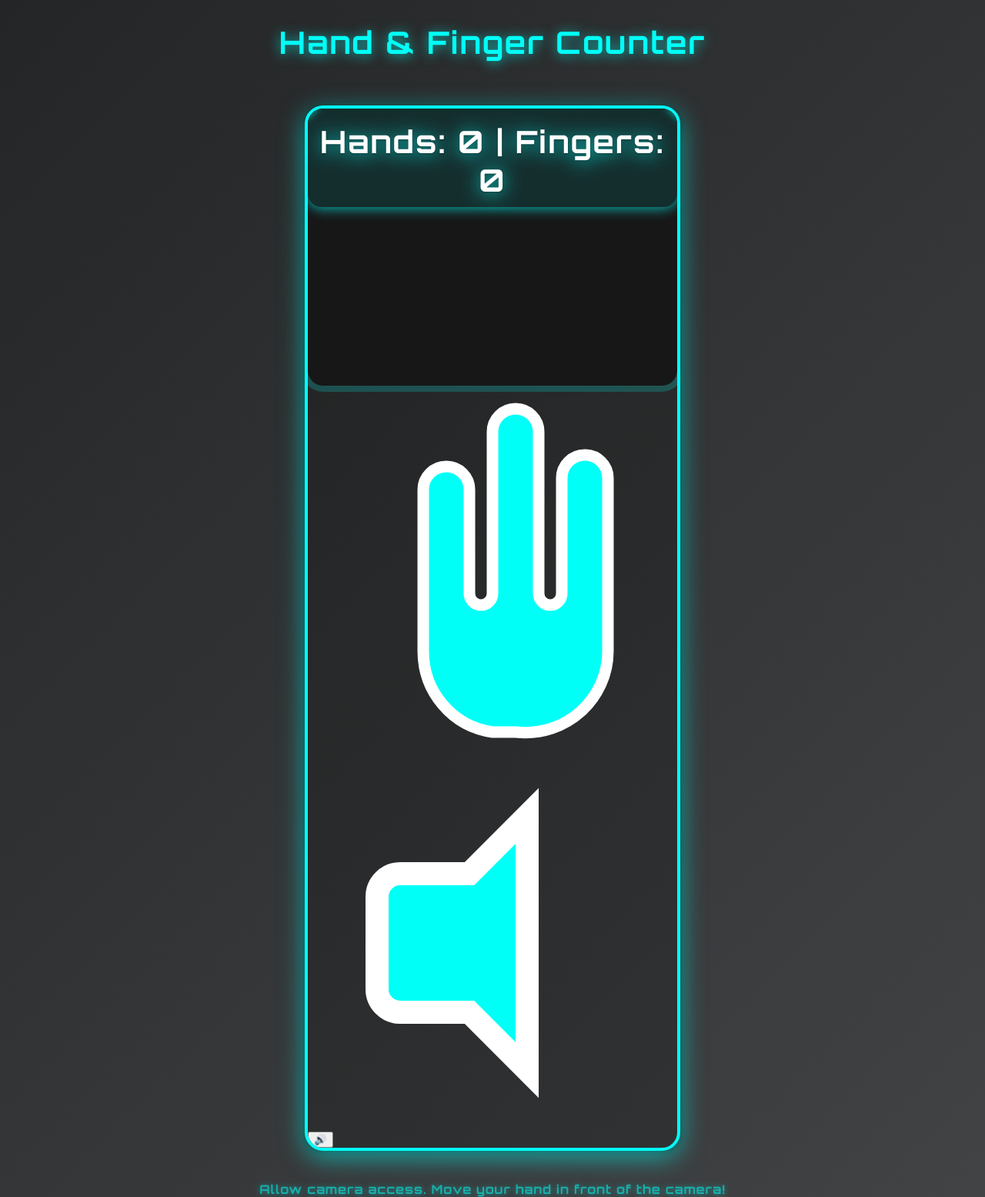
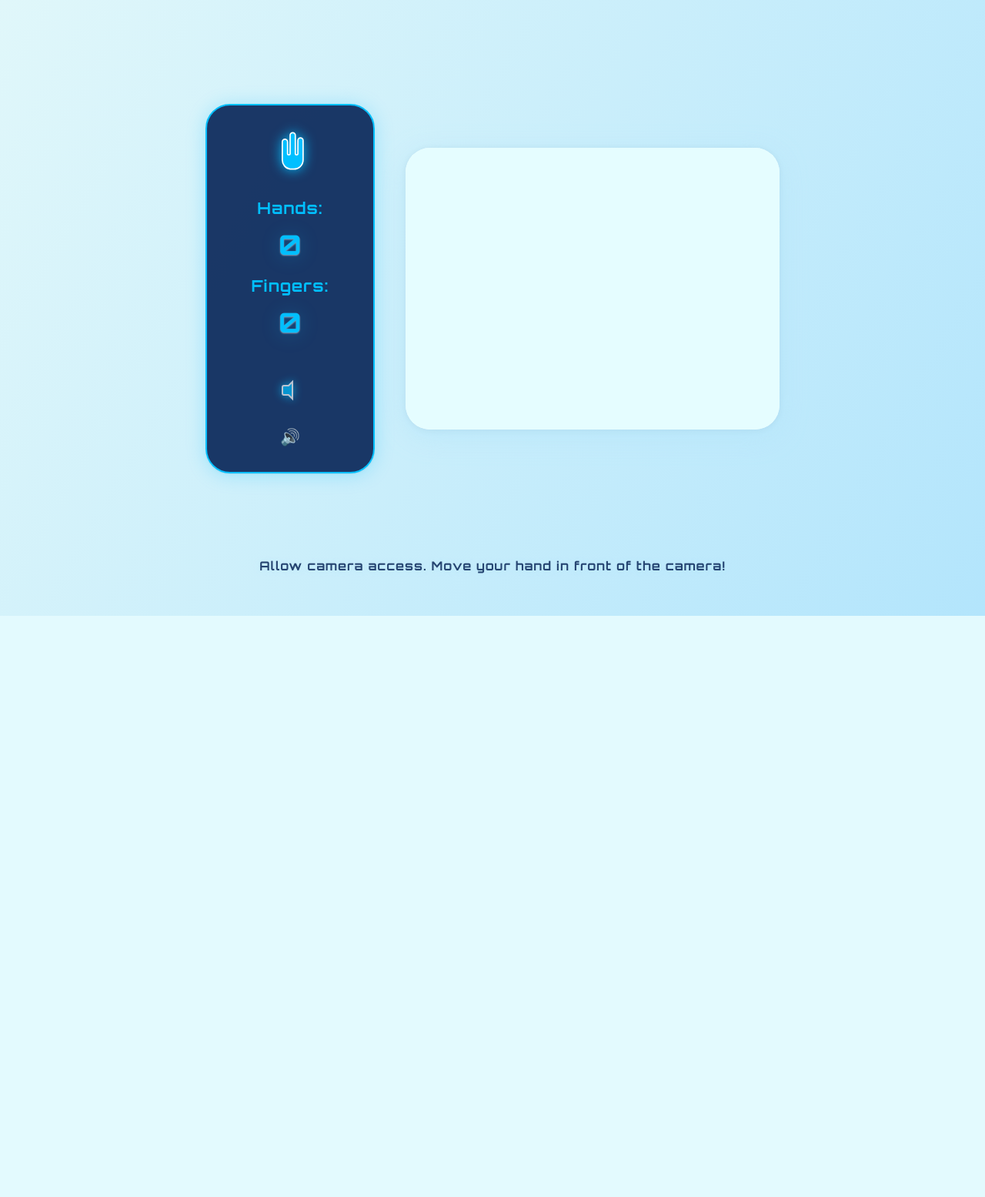
Before and after one commit to devanshg07/Hand-Gesture-Tracking, a Flask app: page / in a window 1280 px wide. Shown: the whole page at 77% size. After the commit the page ends 800 px from the top, so only its background shows below. Run offline with Flask 3, Linux system fonts and the light colour scheme.

Commit message:
finished product done!

```diff
--- a/static/app.js
+++ b/static/app.js
@@ -1,5 +1,6 @@
 const video = document.getElementById('video');
-const counter = document.getElementById('counter');
+const handsCount = document.getElementById('hands-count');
+const fingersCount = document.getElementById('fingers-count');
 const speechIcon = document.getElementById('speech-icon');
 const muteBtn = document.getElementById('mute-btn');
 let lastFingers = null, lastHands = null;
@@ -15,9 +16,12 @@ navigator.mediaDevices.getUserMedia({ video: true }).then(stream => {
 
 // Animate counter on change
 function animateCounter() {
-  counter.classList.remove('counter-animate');
-  void counter.offsetWidth; // trigger reflow
-  counter.classList.add('counter-animate');
+  handsCount.classList.remove('counter-animate');
+  fingersCount.classList.remove('counter-animate');
+  void handsCount.offsetWidth; // trigger reflow
+  void fingersCount.offsetWidth;
+  handsCount.classList.add('counter-animate');
+  fingersCount.classList.add('counter-animate');
 }
 
 // Show toast for errors
@@ -34,7 +38,7 @@ function showToast(msg) {
   toast.style.borderRadius = '12px';
   toast.style.fontSize = '1.1em';
   toast.style.zIndex = 1000;
-  toast.style.boxShadow = '0 2px 16px #00fff7aa';
+  toast.style.boxShadow = '0 2px 16px #00bfffaa';
   document.body.appendChild(toast);
   setTimeout(() => toast.remove(), 3500);
 }
@@ -71,7 +75,8 @@ setInterval(() => {
           const fingers = data.fingers;
           // Only update and animate if changed
           if (hands !== lastHands || fingers !== lastFingers) {
-            counter.textContent = `Hands: ${hands} | Fingers: ${fingers}`;
+            handsCount.textContent = hands;
+            fingersCount.textContent = fingers;
             animateCounter();
             // Speak only if finger count changes and not muted
             if (fingers !== lastFingers && !isMuted) {
--- a/static/style.css
+++ b/static/style.css
@@ -1,81 +1,150 @@
+@import url('https://fonts.googleapis.com/css2?family=Orbitron:wght@700&display=swap');
+
 body {
   min-height: 100vh;
   margin: 0;
-  background: linear-gradient(135deg, #232526 0%, #414345 100%);
-  color: #fff;
+  background: linear-gradient(120deg, #e0f7fa 0%, #b3e5fc 100%);
+  color: #222;
   font-family: 'Orbitron', Arial, sans-serif;
   display: flex;
   flex-direction: column;
   align-items: center;
   justify-content: center;
   overflow: hidden;
+  position: relative;
 }
+
+.main-center {
+  display: flex;
+  flex-direction: row;
+  align-items: center;
+  justify-content: center;
+  width: 100vw;
+  min-height: 80vh;
+  gap: 40px;
+}
+
+#counter-card.vertical-rect {
+  display: flex;
+  flex-direction: column;
+  align-items: center;
+  justify-content: center;
+  min-width: 180px;
+  min-height: 320px;
+  max-width: 220px;
+  background: rgba(10, 40, 90, 0.92); /* dark blue */
+  border-radius: 32px;
+  box-shadow: 0 2px 24px #00bfff44, 0 1px 2px #0001;
+  border: 2.5px solid #00bfff;
+  padding: 32px 18px 32px 18px;
+  gap: 24px;
+  margin-right: 0;
+}
+
+#hand-icon {
+  width: 54px; height: 54px;
+  filter: drop-shadow(0 0 8px #00bfff);
+  margin-bottom: 10px;
+}
+
+.counter-labels {
+  display: flex;
+  flex-direction: column;
+  align-items: center;
+  gap: 10px;
+  margin-bottom: 10px;
+}
+.counter-label {
+  font-size: 1.3em;
+  color: #00bfff;
+  font-weight: 700;
+  letter-spacing: 1px;
+  margin-bottom: 2px;
+}
+.counter-value {
+  font-size: 2.2em;
+  color: #00bfff;
+  font-weight: bold;
+  text-shadow: 0 2px 24px #00bfff44, 0 1px 2px #fff8;
+  margin-bottom: 8px;
+  font-family: 'Orbitron', Arial, sans-serif;
+}
+#speech-icon {
+  width: 32px; height: 32px;
+  margin-top: 8px;
+  opacity: 0.7;
+  transition: opacity 0.2s, filter 0.2s;
+  filter: drop-shadow(0 0 6px #00bfff);
+}
+.speaking {
+  opacity: 1;
+  filter: drop-shadow(0 0 16px #00bfff);
+  animation: speakpulse 0.7s infinite alternate;
+}
+@keyframes speakpulse {
+  0% { transform: scale(1);}
+  100% { transform: scale(1.15);}
+}
+#mute-btn {
+  background: none;
+  border: none;
+  outline: none;
+  cursor: pointer;
+  margin-top: 8px;
+  font-size: 1.3em;
+  color: #00bfff;
+  transition: color 0.2s;
+}
+#mute-btn.muted { color: #ff00cc; }
+
+#video-container {
+  position: relative;
+  border-radius: 32px;
+  overflow: hidden;
+  background: rgba(255,255,255,0.7);
+  box-shadow: 0 8px 32px 0 #b3e5fc99, 0 1.5px 8px 0 #0001;
+  transition: box-shadow 0.3s;
+  z-index: 2;
+}
+#video {
+  display: block;
+  border-radius: 28px;
+  width: 480px;
+  height: 360px;
+  background: #e0f7fa;
+  filter: brightness(1) contrast(1.05);
+  box-shadow: 0 0 0 8px #b3e5fc33, 0 0 24px 4px #b3e5fc99;
+  border: 3px solid transparent;
+}
+
 h1 {
   margin-top: 30px;
   font-size: 2.5em;
   letter-spacing: 2px;
-  color: #00fff7;
-  text-shadow: 0 2px 16px #00fff7aa;
+  color: #00bfff;
+  text-shadow: 0 2px 16px #00bfff88;
+  z-index: 2;
 }
-#video-container {
-  position: relative;
-  margin: 30px 0 10px 0;
-  box-shadow: 0 8px 32px 0 #00fff799, 0 1.5px 8px 0 #000a;
-  border-radius: 24px;
-  overflow: hidden;
-  border: 4px solid #00fff7;
-  background: rgba(0,0,0,0.2);
-  transition: box-shadow 0.3s;
+
+.footer {
+  margin-top: 30px;
+  color: #0a285a;
+  font-size: 1em;
+  letter-spacing: 1px;
+  opacity: 0.85;
+  text-shadow: 0 1px 8px #b3e5fc88;
+  z-index: 2;
 }
-#video {
-  display: block;
-  border-radius: 20px;
-  width: 480px;
-  height: 360px;
-  background: #222;
-  filter: brightness(0.95) contrast(1.1);
-  box-shadow: 0 0 0 8px #00fff733;
-}
-#counter {
-  position: absolute;
-  left: 0; right: 0; top: 0;
-  margin: 0 auto;
-  width: 100%;
-  text-align: center;
-  font-size: 2.5em;
-  font-weight: bold;
-  color: #fff;
-  text-shadow: 0 2px 24px #00fff7cc, 0 1px 2px #000a;
-  background: rgba(0,255,247,0.10);
-  border-bottom-left-radius: 18px;
-  border-bottom-right-radius: 18px;
-  padding: 18px 0 10px 0;
-  letter-spacing: 2px;
-  backdrop-filter: blur(4px);
-  box-shadow: 0 2px 16px #00fff7aa;
-  transition: background 0.3s, color 0.3s, font-size 0.3s;
-  z-index: 2;
-  user-select: none;
-}
-.counter-animate {
-  animation: pop 0.4s cubic-bezier(.68,-0.55,.27,1.55);
-}
-@keyframes pop {
-  0% { transform: scale(1); }
-  40% { transform: scale(1.18); }
-  60% { transform: scale(0.95); }
-  100% { transform: scale(1); }
+
+@media (max-width: 900px) {
+  .main-center { flex-direction: column; gap: 20px; }
+  #counter-card.vertical-rect { flex-direction: row; min-width: 0; min-height: 0; max-width: none; width: 90vw; padding: 18px 8px; }
+  .counter-labels { flex-direction: row; gap: 18px; }
 }
 @media (max-width: 600px) {
   #video { width: 98vw; height: 56vw; }
   #video-container { border-radius: 12px; }
-  #counter { font-size: 1.3em; padding: 10px 0 6px 0; }
+  #counter-card.vertical-rect { border-radius: 16px; padding: 10px 4px; }
+  .counter-labels { gap: 8px; }
+  .counter-label, .counter-value { font-size: 1em; }
 }
-.footer {
-  margin-top: 30px;
-  color: #00fff7cc;
-  font-size: 1em;
-  letter-spacing: 1px;
-  opacity: 0.7;
-  text-shadow: 0 1px 8px #00fff7aa;
-}
--- a/templates/index.html
+++ b/templates/index.html
@@ -7,19 +7,24 @@
   <link rel="stylesheet" href="/static/style.css">
 </head>
 <body>
-  <div class="animated-bg"></div>
-  <h1>Hand & Finger Counter</h1>
-  <div id="video-container">
-    <video id="video" width="480" height="360" autoplay muted playsinline></video>
-    <div id="counter-card">
+  <div class="main-center">
+    <div id="counter-card" class="vertical-rect">
       <svg id="hand-icon" viewBox="0 0 64 64" fill="none" xmlns="http://www.w3.org/2000/svg">
-        <path d="M32 60c-7-1-12-7-12-14V18a4 4 0 1 1 8 0v18a2 2 0 1 0 4 0V8a4 4 0 1 1 8 0v28a2 2 0 1 0 4 0V16a4 4 0 1 1 8 0v30c0 8-7 15-16 14z" fill="#00fff7" stroke="#fff" stroke-width="2"/>
+        <path d="M32 60c-7-1-12-7-12-14V18a4 4 0 1 1 8 0v18a2 2 0 1 0 4 0V8a4 4 0 1 1 8 0v28a2 2 0 1 0 4 0V16a4 4 0 1 1 8 0v30c0 8-7 15-16 14z" fill="#00bfff" stroke="#fff" stroke-width="2"/>
       </svg>
-      <span id="counter">Hands: 0 | Fingers: 0</span>
+      <div class="counter-labels">
+        <span class="counter-label">Hands:</span>
+        <span id="hands-count" class="counter-value">0</span>
+        <span class="counter-label">Fingers:</span>
+        <span id="fingers-count" class="counter-value">0</span>
+      </div>
       <svg id="speech-icon" viewBox="0 0 32 32" fill="none" xmlns="http://www.w3.org/2000/svg">
-        <path d="M6 12v8a2 2 0 0 0 2 2h6l5 5V5l-5 5H8a2 2 0 0 0-2 2z" fill="#00fff7" stroke="#fff" stroke-width="2"/>
+        <path d="M6 12v8a2 2 0 0 0 2 2h6l5 5V5l-5 5H8a2 2 0 0 0-2 2z" fill="#00bfff" stroke="#fff" stroke-width="2"/>
       </svg>
       <button id="mute-btn" title="Mute/unmute speech">🔊</button>
+    </div>
+    <div id="video-container">
+      <video id="video" width="480" height="360" autoplay muted playsinline></video>
     </div>
   </div>
   <div class="footer">Allow camera access. Move your hand in front of the camera!</div>
```
